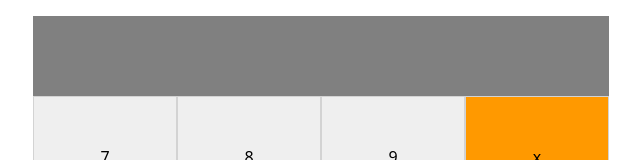
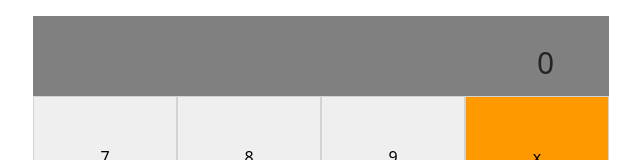
Before and after one commit to Gracetemitope/mv-math-magicians, a React (Create React App) app: page / in a window 1280 px wide. Shown: the top 160 px of the page, without its empty margins (49-689 px from the left). Built offline with nearby package versions, Linux system fonts and the light colour scheme.

Commit message:
--hotfix

```diff
--- a/package.json
+++ b/package.json
@@ -6,6 +6,7 @@
     "@testing-library/jest-dom": "^5.11.4",
     "@testing-library/react": "^11.1.0",
     "@testing-library/user-event": "^12.1.10",
+    "big.js": "^6.1.1",
     "bootstrap": "^5.1.0",
     "react": "^17.0.2",
     "react-dom": "^17.0.2",
--- a/src/App.js
+++ b/src/App.js
@@ -11,11 +11,14 @@ class App extends React.Component {
     this.state = {
     };
   }
+/* eslint-disable */
 
   render() {
+    /* eslint-enable */
+
     return (
     <div className="App">
-    <Calculator></Calculator>
+    <Calculator />
   </div>
     );
   }
--- a/src/Component/Calculator.js
+++ b/src/Component/Calculator.js
@@ -8,11 +8,10 @@ class Calculator extends React.Component {
   }
 
   render() {
-    const { result } = this.state;
     return (
       <section className="container mb-3 mt-3">
         <div className="result">
-          <p className="float-right p-4 text-right">{result}</p>
+          <p className="float-right p-4 text-right">0</p>
         </div>
         <div className="calculator d-flex flex-column">
           <div className="calc-row d-flex align-content-stretch">
```
Also changed, not shown: 1 other file (tests, documents, lock files or other folders).
